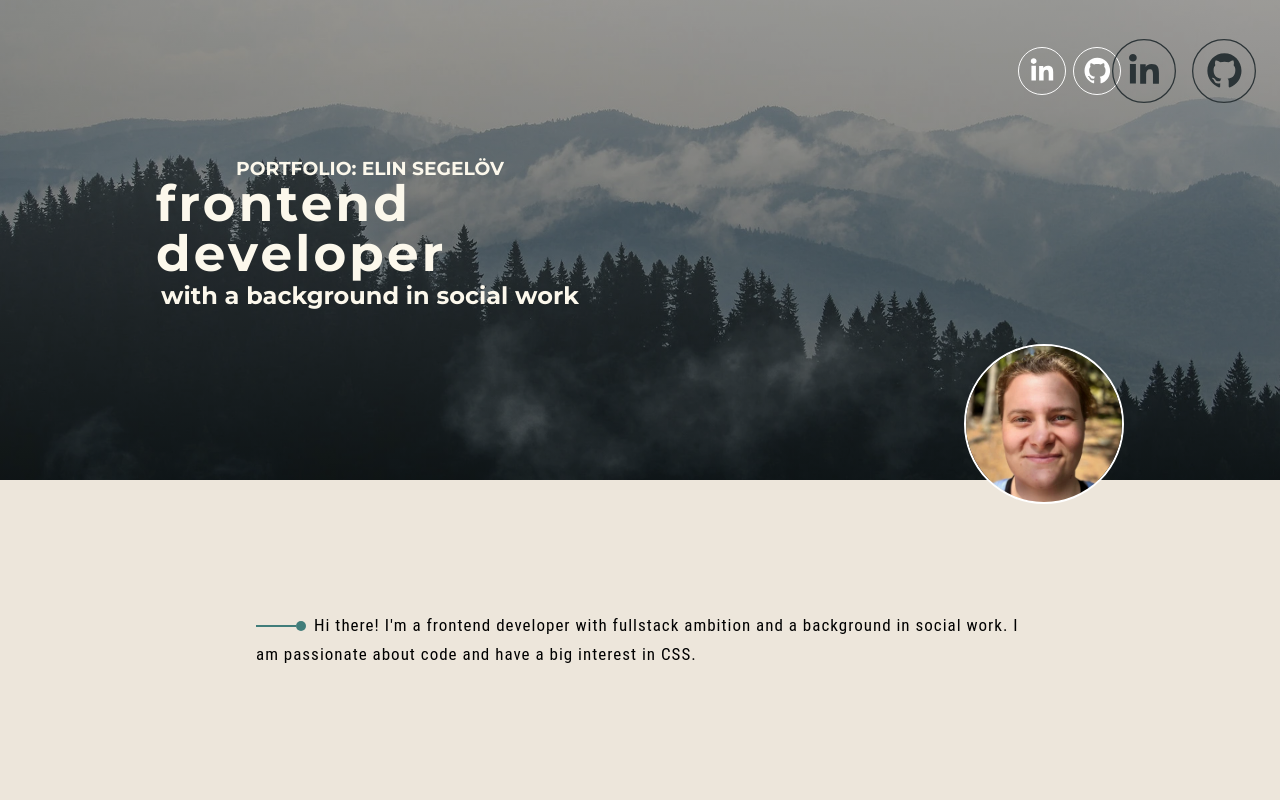
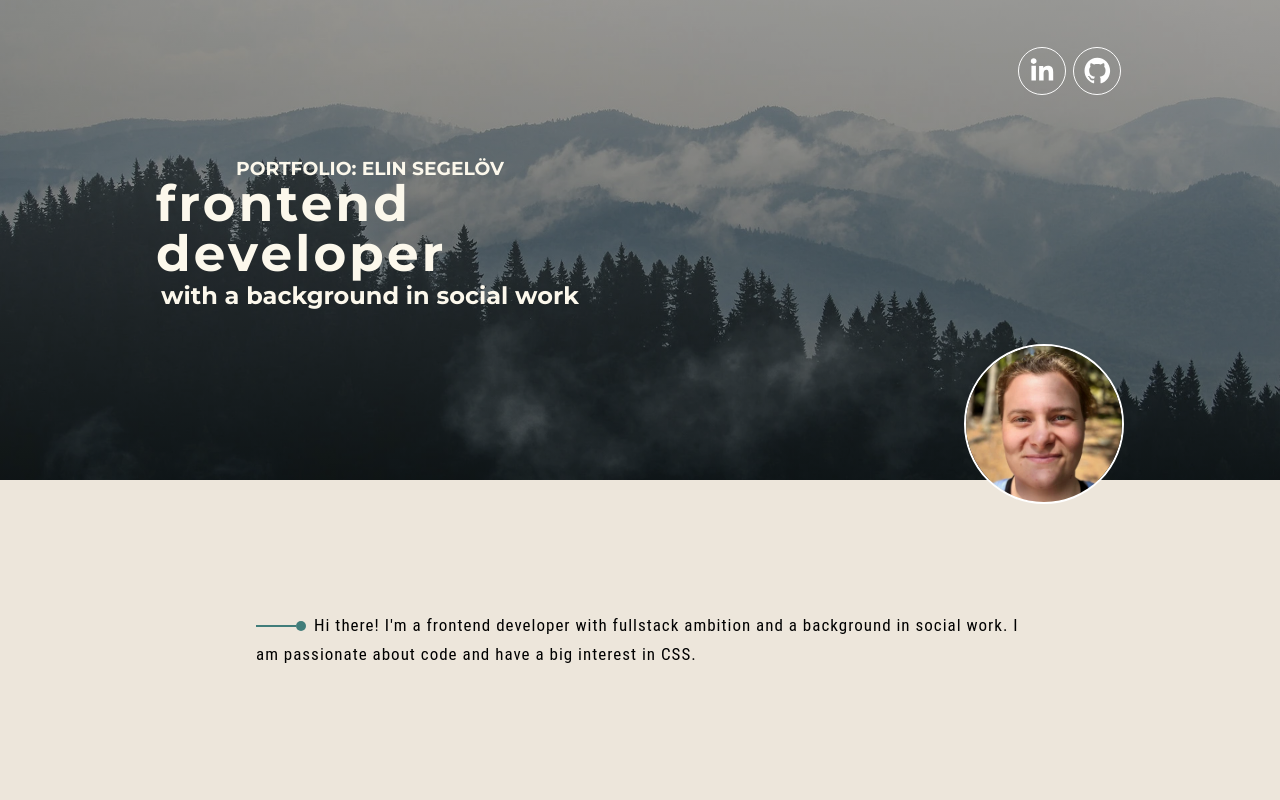
Before and after one commit to Technigo/project-react-portfolio, a React (Create React App) app: page / in a window 1280 px wide. Shown: the top 800 px of the page. Built offline with nearby package versions, Linux system fonts and the light colour scheme; no server answers.

Commit message:
Fix position  issue of dark logos

```diff
--- a/src/components/ForMore.js
+++ b/src/components/ForMore.js
@@ -1,8 +1,6 @@
 /* eslint-disable no-unused-vars */
 import React from 'react';
-import styled from 'styled-components/macro';
 import Logos from './Logos';
-import { LogoContainer, StyledLogo } from './ReusableStyles.style';
 
 const ForMore = ({ linkedinLogo, githubLogo, stackOverflowLogo }) => {
   return (
@@ -13,35 +11,8 @@ const ForMore = ({ linkedinLogo, githubLogo, stackOverflowLogo }) => {
         section="for-more"
         githubLogo={githubLogo}
         linkedinLogo={linkedinLogo} />
-      {/* <StyledDarkLogoContainer>
-        <a href="https://www.linkedin.com/in/elin-s-683a867a/" aria-label="Link to LinkedIn profile">
-          <DarkLogo src={linkedinLogo} alt="LinkedIn logo" />
-        </a>
-        <a href="https://github.com/ElinSegelov" aria-label="Link to Github profile">
-          <DarkLogo src={githubLogo} alt="Github logo" />
-        </a>
-        {/* <a href="https://stackoverflow.com/c/technigo/users/375" aria-label="Link to Stack Overflow profile">
-          <DarkLogo src={stackOverflowLogo} alt="Stack Overflow logo" />
-        </a>
-      </StyledDarkLogoContainer> */}
     </section>
   )
 }
 
 export default ForMore;
-
-const DarkLogo = styled(StyledLogo)`
-  height: 48px;
-  filter: invert(13%) sepia(18%) saturate(351%) hue-rotate(149deg) brightness(20%) contrast(95%);
-  margin: 0 .5rem;
-  width: 48px;
-
-  @media (min-width: 600px) {
-    height: 4rem;
-    width: 4rem;
-  }
-`
-
-const StyledDarkLogoContainer = styled(LogoContainer)`
-  position: static;
-`
--- a/src/components/Logos.js
+++ b/src/components/Logos.js
@@ -1,9 +1,9 @@
 import React from 'react'
 import { LogoContainer, StyledLogo } from './ReusableStyles.style';
 
-const Logos = ({ linkedinLogo, githubLogo, section }) => {
+const Logos = ({ style, linkedinLogo, githubLogo, section }) => {
   return (
-    <LogoContainer>
+    <LogoContainer style={style}>
       <a href="https://www.linkedin.com/in/elin-s-683a867a/" aria-label="Link to LinkedIn profile">
         <StyledLogo className={section} src={linkedinLogo} alt="LinkedIn icon" />
       </a>
```
